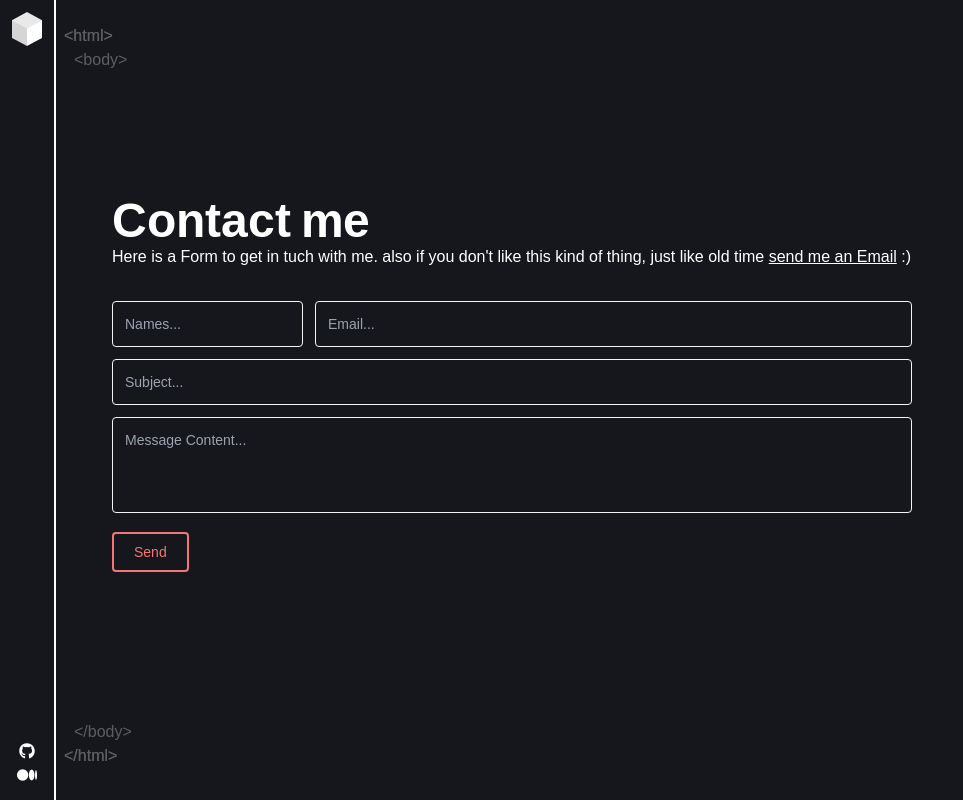
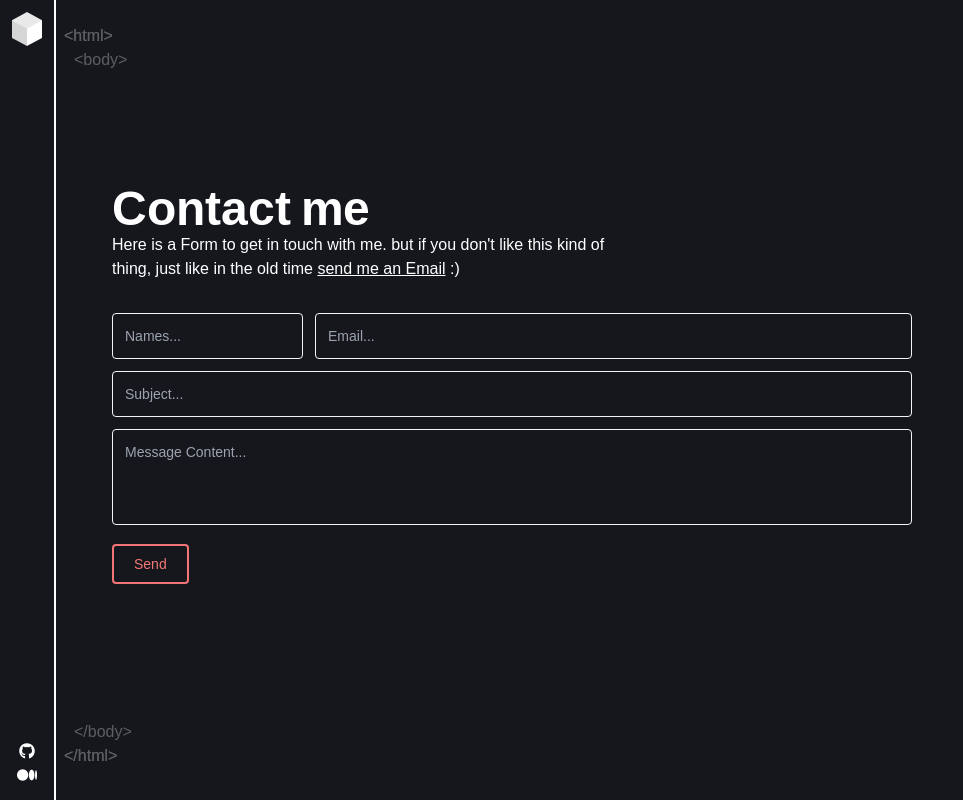
Before and after one commit to Kardarigan/D_Reamastered, a React (Create React App) app: page /contact in a window 1280 px wide. Shown: the whole page, without its empty margins (0-963 px from the left). Built offline with nearby package versions, Linux system fonts and the light colour scheme; a web font is replaced by a local one.

Commit message:
Now Contact page is done

```diff
--- a/src/pages/Contact.js
+++ b/src/pages/Contact.js
@@ -40,9 +40,9 @@ const Contact = () => {
           <h1>
             <LetterAnimation strArray={title} />
           </h1>
-          <p>
-            Here is a Form to get in tuch with me. also if you don't like this
-            kind of thing, just like old time{" "}
+          <p className="max-w-[500px]">
+            Here is a Form to get in touch with me. but if you don't like this
+            kind of thing, just like in the old time{" "}
             <a
               href="mailto:duckduckstay@hotmail.com"
               className="underline hover:decoration-2"
```
